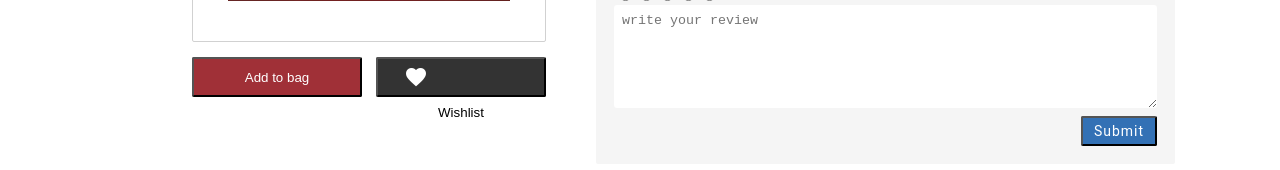
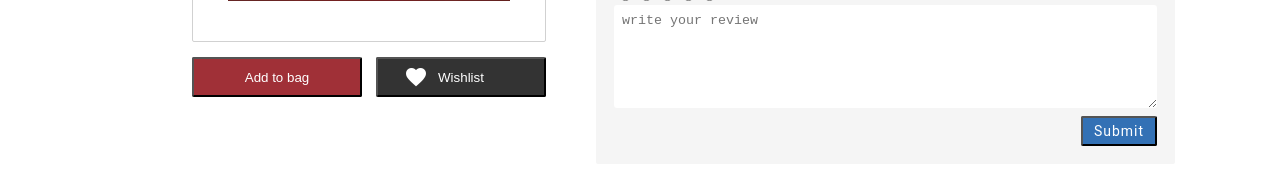
Before and after one commit to prem-12345/BOOK_STORE, an Angular app: page /book-details/1 in a window 1280 px wide. Shown: the part 567-737 px from the top of the page. Built offline with nearby package versions, Linux system fonts and the light colour scheme; no server answers.

Commit message:
[PREM] Added: Book details component html and css added

```diff
--- a/src/app/components/book-details/book-details.component.scss
+++ b/src/app/components/book-details/book-details.component.scss
@@ -270,7 +270,7 @@
    margin-left: -71px;
 }
 
-// .wish-text{
-//    margin-top: -22px;
-//    color: white;
-// }
+.wish-text{
+   margin-top: -22px;
+   color: white;
+}
```
